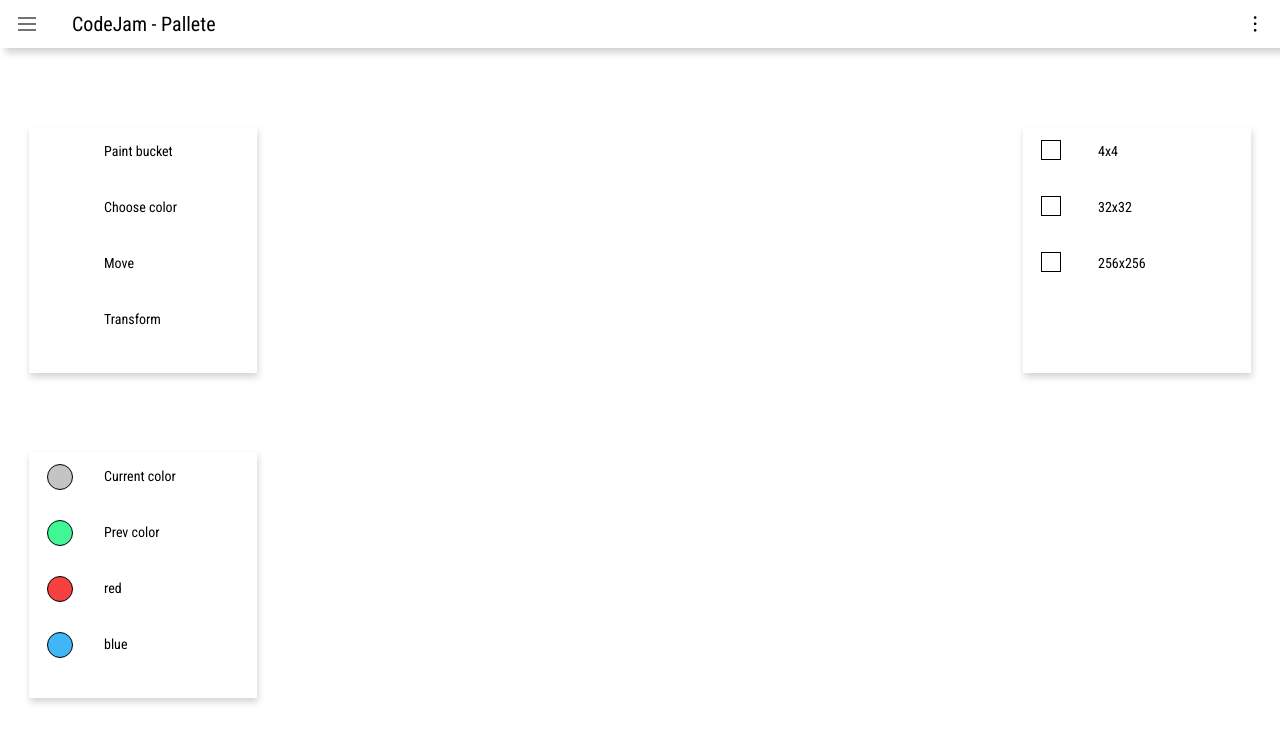
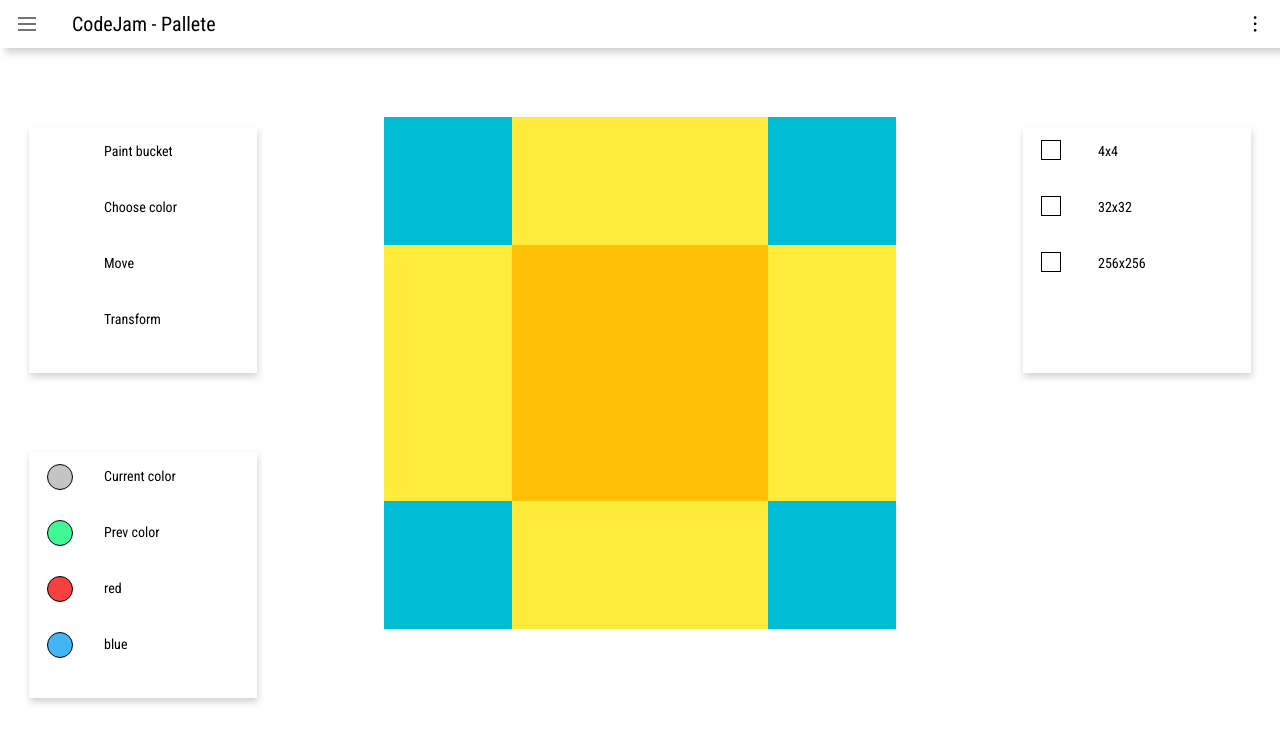
Before and after one commit to leikaa/Codejam-Canvas, a plain HTML site: page index.html in a window 1280 px wide. Both pictures are taken after a click on the item "4x4". Drawn offline with nearby package versions, Linux system fonts and the light colour scheme.

Commit message:
feat: add canvas data switcher

```diff
--- a/assets/js/script.js
+++ b/assets/js/script.js
@@ -9,19 +9,43 @@ window.onload = function () {
         };
 
         document.querySelectorAll('.work-area-right-panel-block-sizes__item').forEach(function (item) {
-            item.addEventListener('click', function (e) {
-                e.preventDefault();
-
+            item.addEventListener('click', function () {
                 let url = this.dataset.url;
                 let dataType = this.dataset.type;
+                let colorType = this.dataset.color;
                 const canvas = document.querySelector('.work-area-canvas-block__canvas');
                 const ctx = canvas.getContext('2d');
+                const canvasFrameSize = 512;
 
                 if (dataType === 'json') {
                     getJsonData(url)
                         .then(function (data) {
-                            console.log(data);
+                            let pixelSize = canvasFrameSize / data.length;
+                            let colorFillTemplate;
+
+                            data.forEach((row, i) => {
+                                row.forEach((pixelColor, j) => {
+                                    if (colorType === 'hex') {
+                                        colorFillTemplate = `#${pixelColor}`
+                                    } else if (colorType === 'rgba') {
+                                        colorFillTemplate = `rgba(${pixelColor[0]}, ${pixelColor[1]}, ${pixelColor[2]}, ${pixelColor[3]})`
+                                    } else {
+                                        console.log('unsupported color type');
+                                    }
+
+                                    ctx.fillStyle = colorFillTemplate;
+                                    ctx.fillRect(i*pixelSize, j*pixelSize, pixelSize, pixelSize);
+                                });
+                            })
                         });
+                } else if (dataType === 'image') {
+                    let image = new Image();
+                    image.addEventListener('load', function() {
+                        ctx.drawImage(image, 0, 0, canvasFrameSize, canvasFrameSize)
+                    });
+                    image.src = url;
+                } else {
+                    console.log('wrong data type!')
                 }
             })
         });
--- a/assets/styles/style.css
+++ b/assets/styles/style.css
@@ -195,6 +195,7 @@ body {
     width: 512px;
     height: 512px;
     align-self: center;
+    background-color: #d3d3d3;
 }
 
 .work-area-canvas-block__canvas {
--- a/index.html
+++ b/index.html
@@ -35,12 +35,12 @@
                 </ul>
             </div>
             <div class="work-area-canvas-block">
-                <canvas class="work-area-canvas-block__canvas"></canvas>
+                <canvas class="work-area-canvas-block__canvas" width="512" height="512"></canvas>
             </div>
             <div class="work-area-right-panel-block">
                 <ul class="work-area-right-panel-block-sizes">
-                    <li data-url="./data/4x4.json" data-type="json" class="work-area-right-panel-block-sizes__item">4x4</li>
-                    <li data-url="./data/32x32.json" data-type="json" class="work-area-right-panel-block-sizes__item">32x32</li>
+                    <li data-url="./data/4x4.json" data-type="json" data-color="hex" class="work-area-right-panel-block-sizes__item">4x4</li>
+                    <li data-url="./data/32x32.json" data-type="json" data-color="rgba" class="work-area-right-panel-block-sizes__item">32x32</li>
                     <li data-url="./data/image.png" data-type="image" class="work-area-right-panel-block-sizes__item">256x256</li>
                 </ul>
             </div>
```
